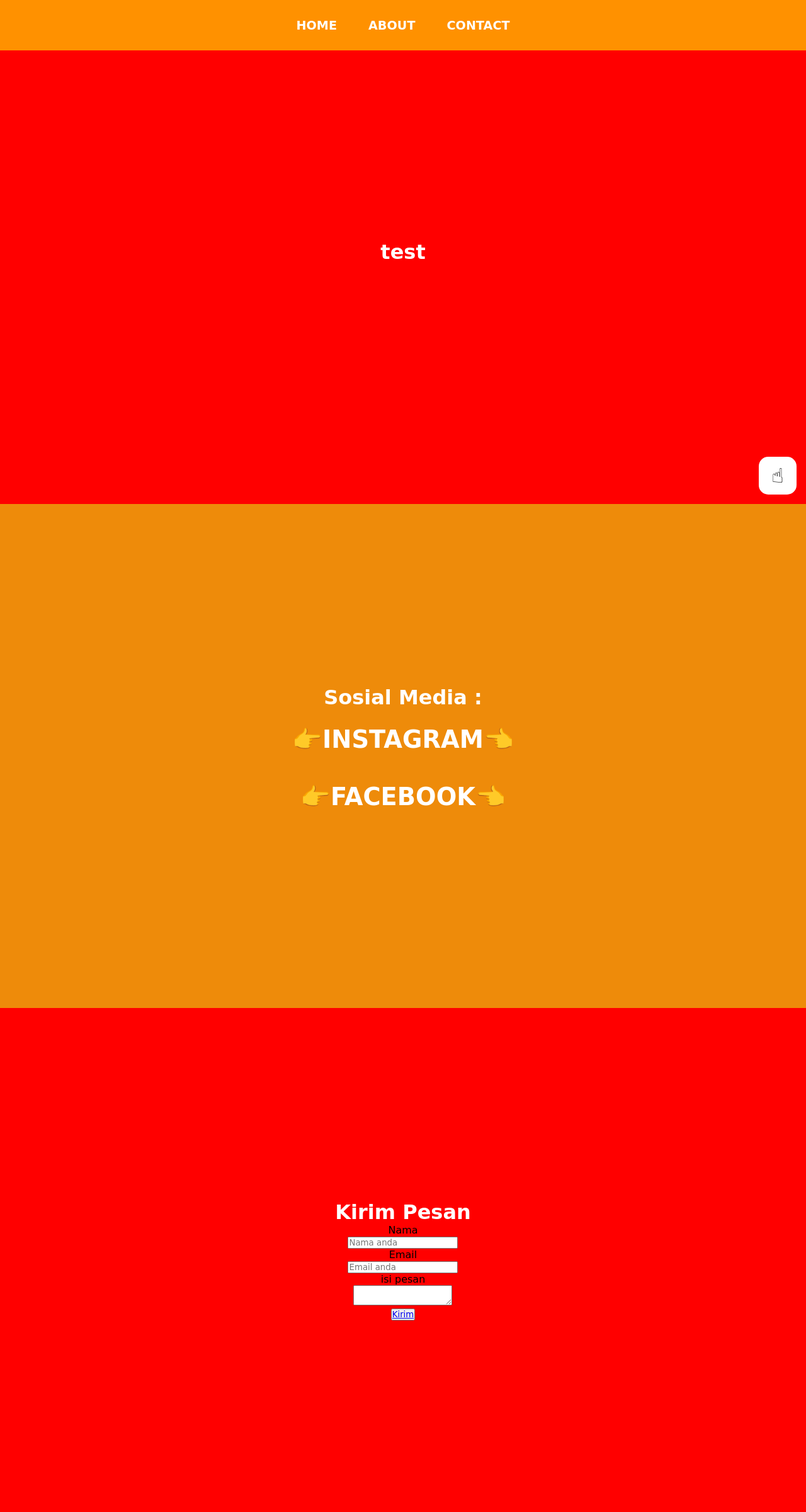
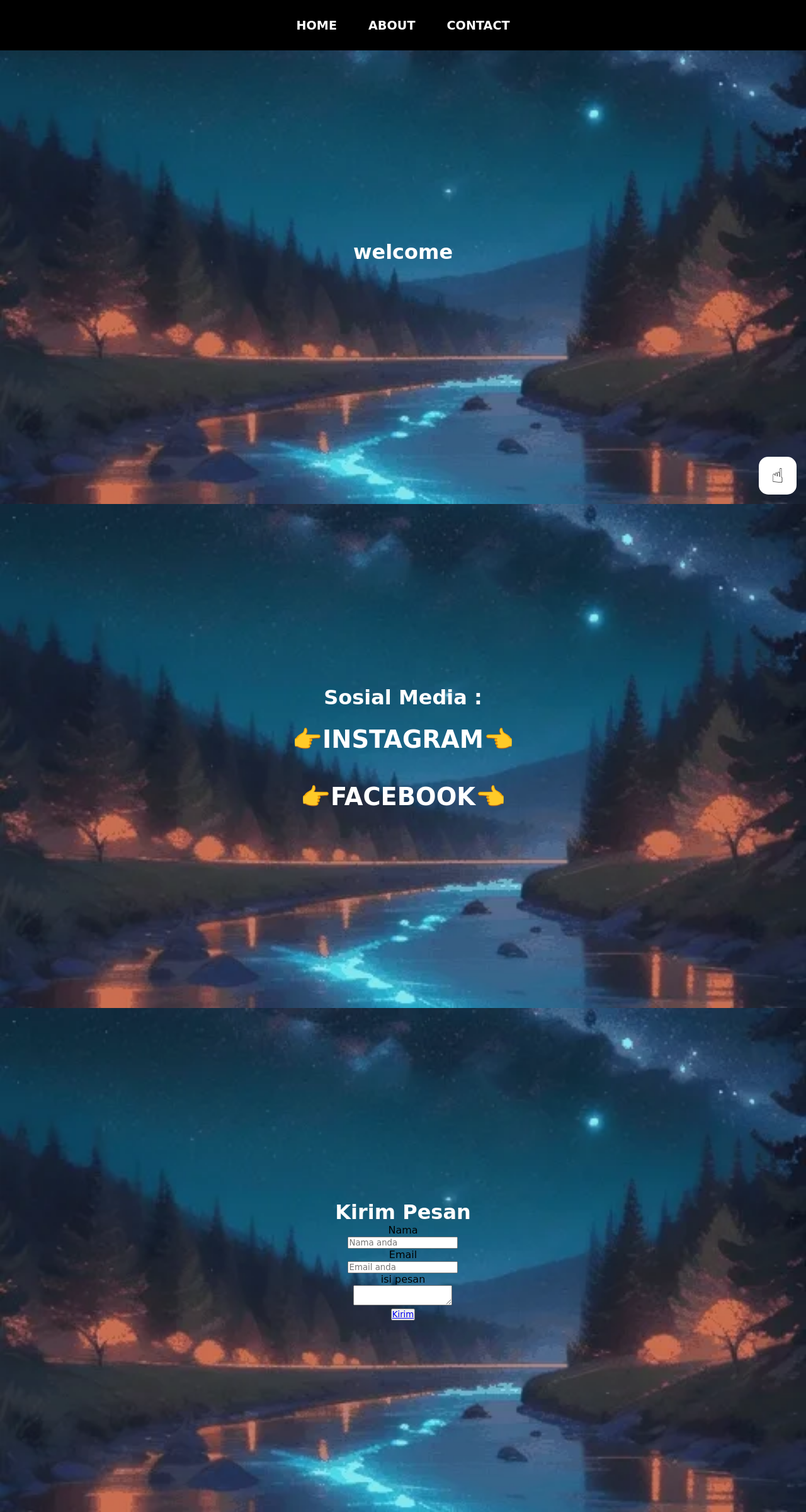
Before and after one commit to fakepeople25/dengwa, a plain HTML site: page index.html in a window 1280 px wide. Shown: the whole page at 63% size. Drawn offline with Linux system fonts and the light colour scheme.

Commit message:
Add files via upload

```diff
--- a/index.html
+++ b/index.html
@@ -24,7 +24,7 @@
             </ul>
         </div>
         <div class="contentwrapper">
-            <h1>test</h1>
+            <h1>welcome</h1>
     </section>
     <section id="about">
         <div class="container awal">
--- a/style.css
+++ b/style.css
@@ -15,18 +15,23 @@ section{
 .container{
     width: 100%;
     height: 100%;
-    background-color: rgb(255, 0, 0);
+    background-size: cover;
+    background-image: url(giphy.webp);
 }
 
 .awal{
-    background-color: rgb(238, 139, 10);
+    background-size: cover;
+    background-image: url(giphy.webp);
 }
 
 .akhir{
-    background-color: rgb(255, 0, 0);
+    width: 100%;
+    height: 100%;
+    background-size: cover;
+    background-image: url(giphy.webp);
     justify-content: center;
     align-items: center;
-    text-align: center;
+    text-align:center;
 }
 
 h1{
@@ -34,17 +39,11 @@ h1{
     font-size: 2em;
     color: white;
 }
-
-.hubungi{
-    justify-content: center;
-    align-items: center;
-    text-align: center;
-}
 /*background atas*/
 .navwrapper{
     width: 100%;
     height: 80px;
-    background-color: rgb(255, 145, 0);
+    background-color: rgb(0, 0, 0);
     position: fixed;
     top: 0;
     left: 0;
@@ -73,7 +72,7 @@ h1{
 }
 
 .nav:hover{
-    background-color: rgb(255, 0, 0);
+    background-color: rgb(75, 160, 218);
     border-radius: 10px;
 }
 .navlink{
```
Also changed, not shown: giphy.webp (added).
